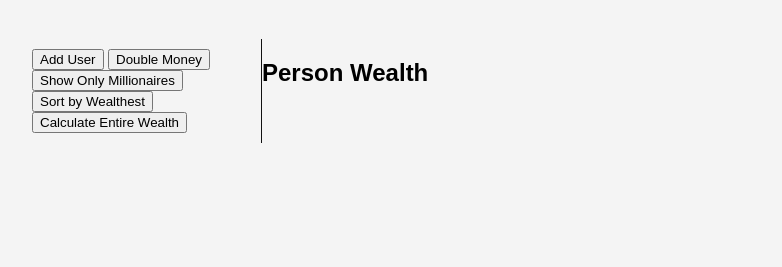
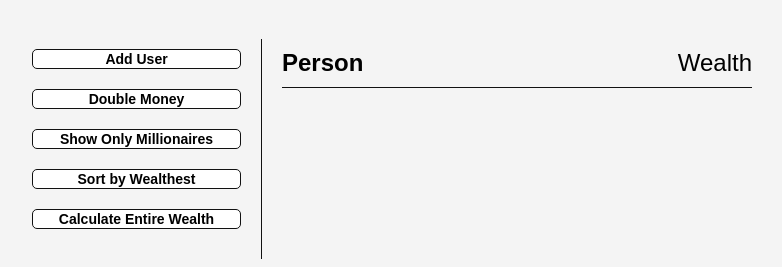
Before and after one commit to rclarkem/Wealth-tracker, a plain HTML site: page index.html in a window 1280 px wide. Shown: the part 61-328 px from the top of the page, without its empty margins (248-1030 px from the left). Drawn offline with Linux system fonts and the light colour scheme.

Commit message:
css done

```diff
--- a/style.css
+++ b/style.css
@@ -25,3 +25,47 @@ aside {
   width: 250px;
   border-right: 1px solid #111;
 }
+
+button {
+  background-color: #fff;
+  border: solid 1px #111;
+  border-radius: 5px;
+  -webkit-border-radius: 5px;
+  -moz-border-radius: 5px;
+  -ms-border-radius: 5px;
+  -o-border-radius: 5px;
+  display: block;
+  width: 100%;
+  margin-bottom: 20px;
+  font-weight: bold;
+  font-size: 14px;
+}
+
+main {
+  flex: 1;
+  padding: 10px 20px;
+}
+
+h2,
+h3 {
+  border-bottom: 1px solid #111;
+  padding-bottom: 10px;
+  display: flex;
+  justify-content: space-between;
+  font-weight: 300;
+  margin: 0 0 20px;
+}
+
+h3 {
+  padding: 10px;
+  font-weight: 300;
+  margin: 20px 0 0;
+  background-color: #f4f4f4;
+}
+
+.person {
+  display: flex;
+  justify-content: space-between;
+  font-size: 20px;
+  margin-bottom: 10px;
+}
```
